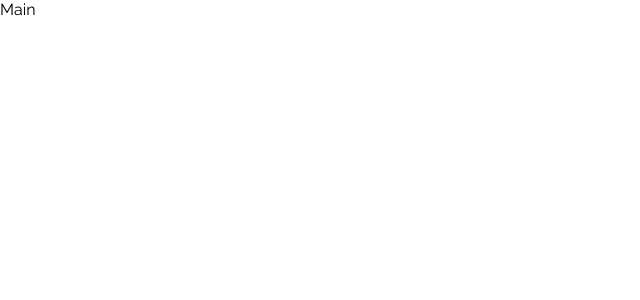
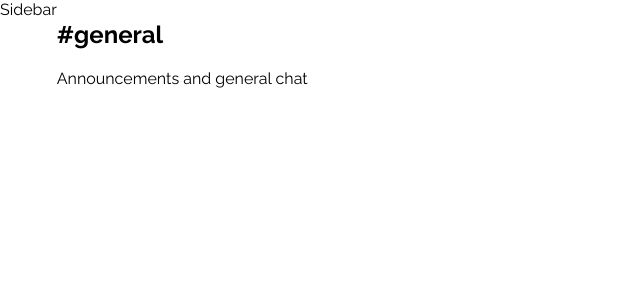
Before and after one commit to Prarintita/chattychat, a React (Create React App) app: page / in a window 1280 px wide. Shown: the top 300 px of the page, without its empty margins (0-640 px from the left). Built offline with nearby package versions, Linux system fonts and the light colour scheme.

Commit message:
Add ChatHeader component

```diff
--- /dev/null
+++ b/src/Chat.js
@@ -0,0 +1,15 @@
+import React, { Component } from 'react'
+
+import ChatHeader from './ChatHeader'
+
+class Chat extends Component {
+    render() {
+        return (
+            <div className="Chat">
+                <ChatHeader />
+            </div>
+        )
+    }
+}
+
+export default Chat
--- /dev/null
+++ b/src/ChatHeader.js
@@ -0,0 +1,16 @@
+import React, {Component} from 'react'
+
+class ChatHeader extends Component {
+    render() {
+        return (
+            <header className="ChatHeader">
+                <div className="roomInfo">
+                <h2>#general</h2>
+                <p>Announcements and general chat</p>
+                </div>
+            </header>
+        )
+    }
+}
+
+export default ChatHeader
--- a/src/Main.js
+++ b/src/Main.js
@@ -1,13 +1,24 @@
 import React, { Component } from 'react'
+
+import Sidebar from './Sidebar'
+import Chat from './Chat'
 
 class Main extends Component {
     render() {
         return (
-            <div className="Main">
-                Main
+            <div className="Main" style={styles}>
+                <Sidebar />
+                <Chat />
             </div>
         )
     }
 }
 
+const styles = {
+    //put css rules here
+    display: 'flex',
+    alignItems: 'stretch', //full height of container
+    height: '100vh', //entire height of window
+}
+
 export default Main
--- /dev/null
+++ b/src/Sidebar.js
@@ -0,0 +1,13 @@
+import React, { Component } from 'react'
+
+class Sidebar extends Component {
+    render() {
+        return (
+            <div className="Sidebar">
+                Sidebar
+            </div>
+        )
+    }
+}
+
+export default Sidebar
```
